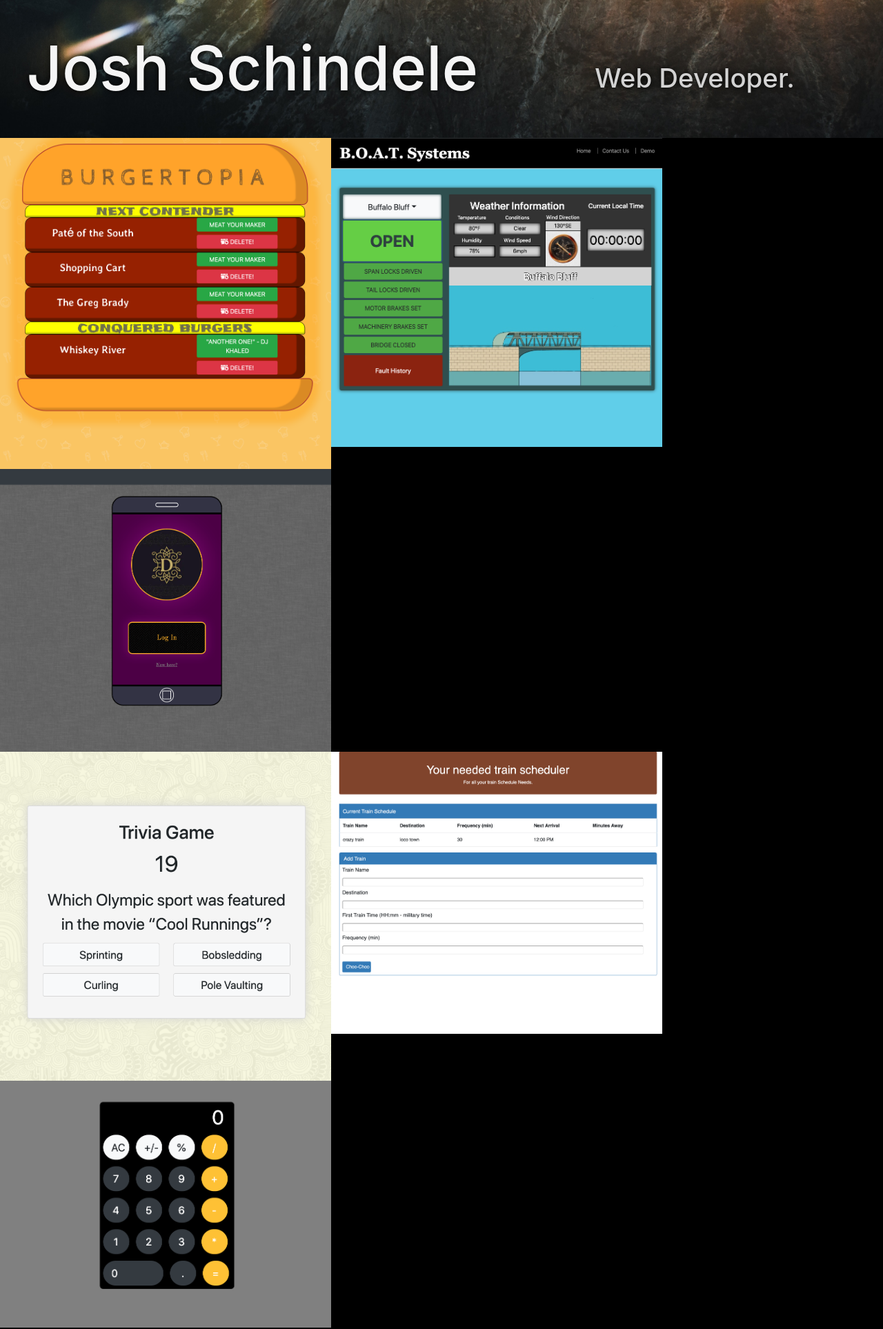
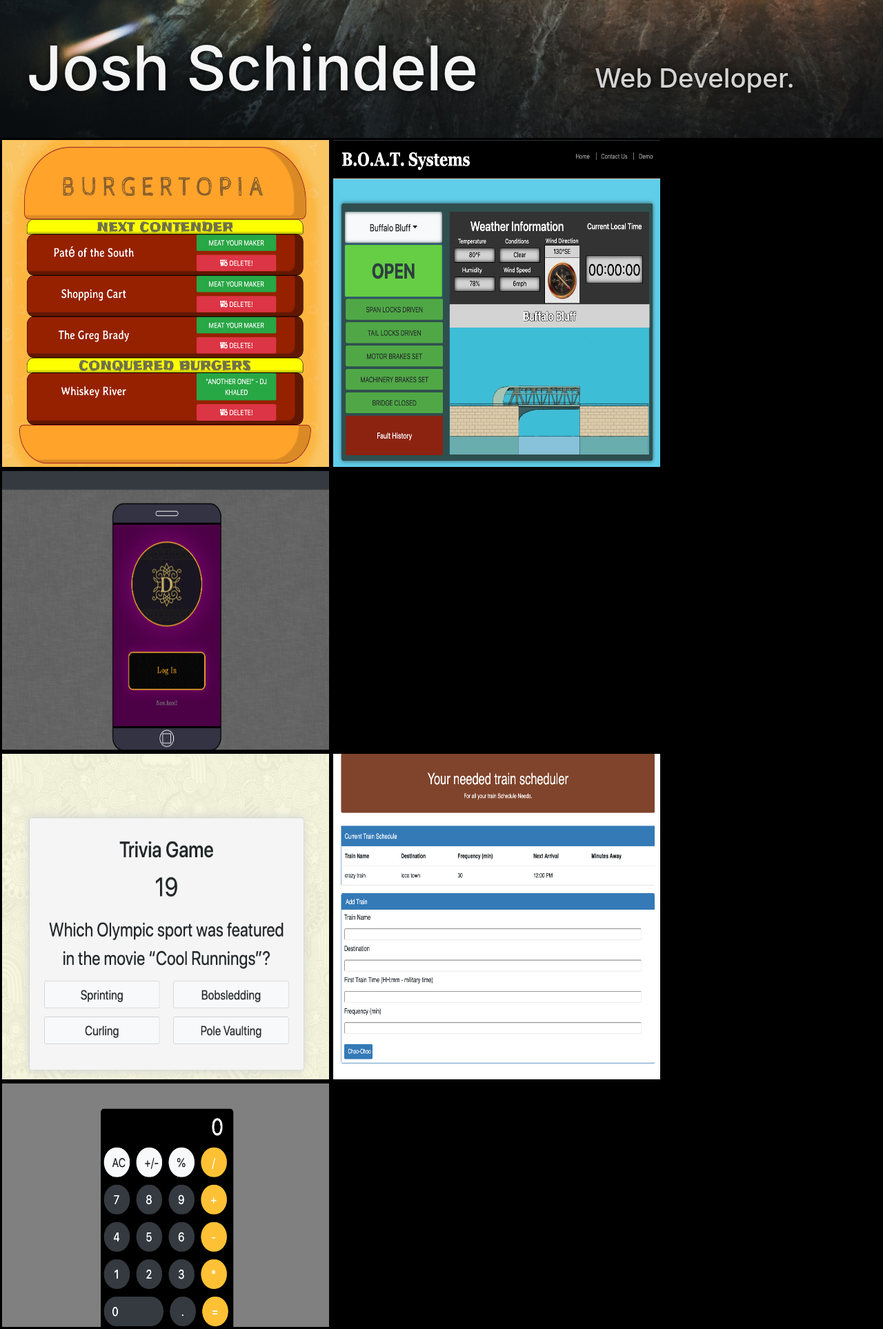
Before and after one commit to jmschindele/portfolio, a PHP site: page / in a window 1280 px wide. Shown: the part 600-2527 px from the top of the page at 69% size. Run offline with PHP 8.4, Linux system fonts and the light colour scheme; some libraries are stand-ins or nearby versions.

Commit message:
added consistent formatting

```diff
--- a/assets/css/style.css
+++ b/assets/css/style.css
@@ -169,22 +169,10 @@ body {
   display: none;
 }
 
-.carousel {
-  /* width: 1280px; */
-  height: 640px;
-  margin: 0 auto;
-  overflow: hidden;
-}
-.carousel-item {
-  overflow: hidden;
-}
-
-
-
 
 .project-image {
-  background: red;
-  height: 120%;
+  border: solid 3px black;
+  height: auto;
   width: 100%;
   max-height: 560px;
   min-height: 100%;
@@ -207,6 +195,7 @@ body {
   margin: 0 auto;
   padding: 0px;
   display: block;
+
 }
 
 /* .square-photo img {
@@ -216,12 +205,13 @@ body {
 
 #lastName {
   display: inline-block;
+  margin-left: .2em
 }
 
 .logo-button{
   background: grey;
   padding: .5em;
-  margin: .6em;
+  margin: .2em .1em;
   border-radius: .4em;
   display: inline-block;
 }
@@ -270,4 +260,13 @@ body {
   height: auto;
   margin: 0 auto;
   }
+
+  .app-title {
+    font-size: 2.5rem !important;
+  }
+
+  .overlay {
+    width: 100%;
+    flex-wrap: wrap
+  }
 }
--- a/assets/js/app.js
+++ b/assets/js/app.js
@@ -30,11 +30,20 @@ setTimeout(function(){
 }, 750)
 
 
-// $(function () {
     $(window).scroll(function () {
         var currentScrollTop = $(window).scrollTop();
-        console.log(currentScrollTop)
         $('#home-overlay').css('opacity',currentScrollTop/$('#home-overlay').height());
 
     });
-// });
+
+
+$('.click-flip').on('click', function() {
+
+    let text = $(this).parent();
+    let overlay = $(this).parent().parent();
+    let span = $(this).parent().parent().parent();
+
+    overlay.addClass('hidden');
+    span.removeClass('project-image')
+    span.addClass('flip-card')
+})
--- a/index.html
+++ b/index.html
@@ -54,8 +54,8 @@
   <body>
     <div class="container home-container " id="title-screen">
       <div class="row">
+        <div id="home-overlay"></div>
         <div class=" title-page-text">
-          <div id="home-overlay"></div>
           <h1 id="name" class="animated">
             Josh <div id="lastName">Schindele</div>
           </h1>
@@ -70,31 +70,39 @@
 
     <div class="text-center " id="all-projects">
       <div class="row">
+
 <!-- burger app -->
         <span class="col-4 project-image">
-          <img src="assets/images/burger2.png" class='square-photo' />
+          <img src='assets/images/burger2.png' class='square-photo'/>
             <div class="overlay">
                 <div class="overlay-text">
                 <h3 class='app-title'>BURGERTOPIA<br></h3>
+                <span class='click-flip'>Learn More</span>
+                <a href='https://mysterious-gorge-15683.herokuapp.com' target="_blank">
+                  <span class='visit-site-button'>Visit Site</span>
+                </a>
+                <br />
                 <p class='logo-button'>Node.js</p>
                 <p class='logo-button'>MySQL</p>
                 <p class='logo-button'>CSS</p>
                 <p class='logo-button'>Handlebars</p>
-              <br>
-              <a href='https://mysterious-gorge-15683.herokuapp.com' target="_blank">
-                <span>Learn More</span>
-                <span class='visit-site-button'>Visit Site</span>
-              </a>
+                <br />
                 </div>
               </div>
         </span>
+
 <!-- boat system         -->
+
         <span class="col-4 project-image">
           <img src='assets/images/bridge_square.png' class='square-photo'/>
-          <a href='https://josephedward.github.io/group-project-1/demo.html' target='blank'>
             <div class="overlay">
                 <div class="overlay-text">
                 <h3 class='app-title'>BOAT Systems<br></h3>
+                <span class='click-flip'>Learn More</span>
+                <a href='https://josephedward.github.io/group-project-1/demo.html' target="_blank">
+                  <span class='visit-site-button'>Visit Site</span>
+                </a>
+                <br />
                 <p class='logo-button'>JavaScript</p>
                 <p class='logo-button'>CSS</p>
                 <p class='logo-button'>Firebase</p>
@@ -102,46 +110,112 @@
                 <br />
                 <p class='logo-button'>JQuery</p>
                 <p class='logo-button'>AJAX</p>
+                <br />
                 </div>
               </div>
-        </a>
         </span>
+
 <!-- duet -->
 
         <span class="col-4 project-image">
           <img src='assets/images/duet_square.png' class='square-photo'>
-          <a href='https://frozen-castle-36424.herokuapp.com'>
-          <div class="overlay"><h3 class='overlay-text'>Duet<br> Node.js Express MySQL Handlerbars.js</h3></div>
+          <div class="overlay">
+            <div class="overlay-text">
+              <h3 class='app-title'>Duet<br></h3>
+              <span class='click-flip'>Learn More</span>
+              <a href='https://frozen-castle-36424.herokuapp.com' target="_blank">
+                <span class='visit-site-button'>Visit Site</span>
               </a>
+              <br />
+              <p class='logo-button'>Node.js</p>
+              <p class='logo-button'>Express</p>
+              <p class='logo-button'>MySQL</p>
+              <p class='logo-button'>Handlebars</p>
+              <br />
+              <p class='logo-button'>Animation.CSS</p>
+              <br />
+            </div>
+            </div>
+            </div>
         </span>
 </div>
+
+
+<!-- new row starts here -->
+
     <div class="row">
+
 <!-- trivia game  -->
         <span class="col-4 project-image">
-          <img src='assets/images/trivia_square.png' class='square-photo'>
-          <a href='https://jmschindele.github.io/trivia_game/' target='_blank'>
-            <div class="overlay"><h3 class='overlay-text'>Trivia Game<br> JavaScript HTML CSS</h3></div>
+
+          <img src='assets/images/trivia_square.png' class='square-photo' />
+          <div class="overlay">
+            <div class="overlay-text">
+              <h3 class='app-title'>Trivia Game<br></h3>
+              <span class='click-flip'>Learn More</span>
+              <a href='https://jmschindele.github.io/trivia_game/' target="_blank">
+                <span class='visit-site-button'>Visit Site</span>
               </a>
+              <br />
+              <p class='logo-button'>JavaScript</p>
+              <p class='logo-button'>HTML</p>
+              <p class='logo-button'>CSS</p>
+              <br />
+            </div>
+          </div>
+
         </span>
 
   <!-- train scheduler  -->
 
 
         <span class="col-4 project-image">
-          <img src='assets/images/train_square.png' class='square-photo'>
-          <a href='https://jmschindele.github.io/train_scheduler/' target='_blank'>
-            <div class="overlay"><h3 class='overlay-text'>sdfsdfsdf</h3></div>
+          <img src='assets/images/train_square.png' class='square-photo' />
+          <div class="overlay">
+            <div class="overlay-text">
+              <h3 class='app-title'>Train Scheduler<br></h3>
+              <span class='click-flip'>Learn More</span>
+              <a href='https://jmschindele.github.io/train_scheduler/' target="_blank">
+                <span class='visit-site-button'>Visit Site</span>
               </a>
+              <br />
+              <p class='logo-button'>Firebase</p>
+              <p class='logo-button'>Bootstrap</p>
+              <p class='logo-button'>CSS</p>
+              <p class='logo-button'>Javascript</p>
+              <br />
+              <p class='logo-button'>jQuery</p>
+            </div>
+          </div>
         </span>
   <!-- calculator -->
         <span class="col-4 project-image">
-          <img src='assets/images/calculator.png' class='square-photo'>
-          <a href='https://jmschindele.github.io/jquery_calculator/'>
-            <div class="overlay"><h3 class='overlay-text'>sdfsdfsdf</h3></div>
+
+          <img src='assets/images/calculator.png' class='square-photo' />
+          <div class="overlay">
+            <div class="overlay-text">
+              <h3 class='app-title'>jQuery Calculator</h3>
+              <span class='click-flip'>Learn More</span>
+              <a href='https://jmschindele.github.io/jquery_calculator/' target="_blank">
+                <span class='visit-site-button'>Visit Site</span>
               </a>
+              <br />
+              <p class='logo-button'>Bootstrap</p>
+              <p class='logo-button'>CSS</p>
+              <p class='logo-button'>Javascript</p>
+              <p class='logo-button'>jQuery</p>
+              <br />
+            </div>
+          </div>
         </span>
+
+<!-- end of row -->
       </div>
 
+
+
+
+<!-- end of portfolio section -->
     <div class="text-center hidden " id="contact-screen">
       <div class="row">
         <div class="col-12">Contact</div>
```
Lines whose indentation alone changed are shown as unchanged.
